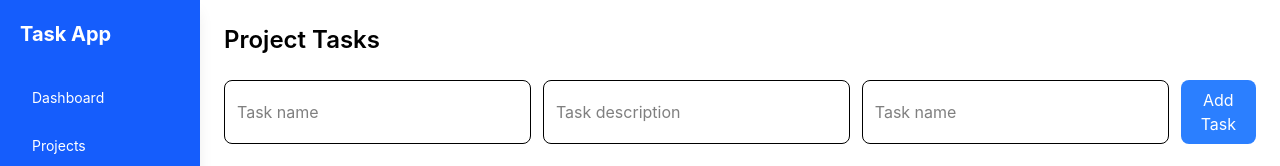
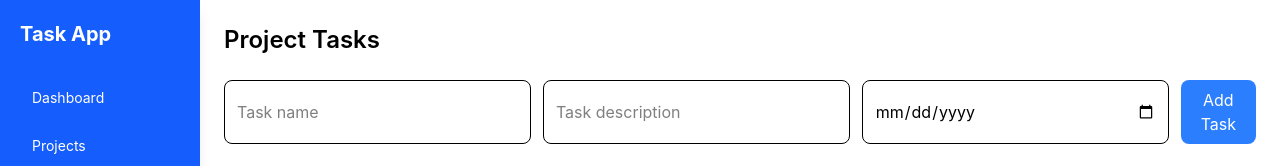
Before and after one commit to fawadalichaudhary/Task-Management-Dashboard-, a React (Vite) app: page /task in a window 1280 px wide. Shown: the top 166 px of the page. Built offline with nearby package versions, Linux system fonts and the light colour scheme.

Commit message:
issue of date input

```diff
--- a/src/pages/Task.jsx
+++ b/src/pages/Task.jsx
@@ -50,10 +50,10 @@ function Task() {
                     className="border rounded-lg px-3 py-2 w-full focus:outline-none focus:ring-2 focus:ring-blue-400"
                 />
                 <input
-                    type="number"
+                    type="date"
                     value={Date1}
                     onChange={(e) => setDate1(e.target.value)}
-                    placeholder="Task name"
+                    placeholder="Task date"
                     className="border rounded-lg px-3 py-2 w-full focus:outline-none focus:ring-2 focus:ring-blue-400"
                 />
 
```
